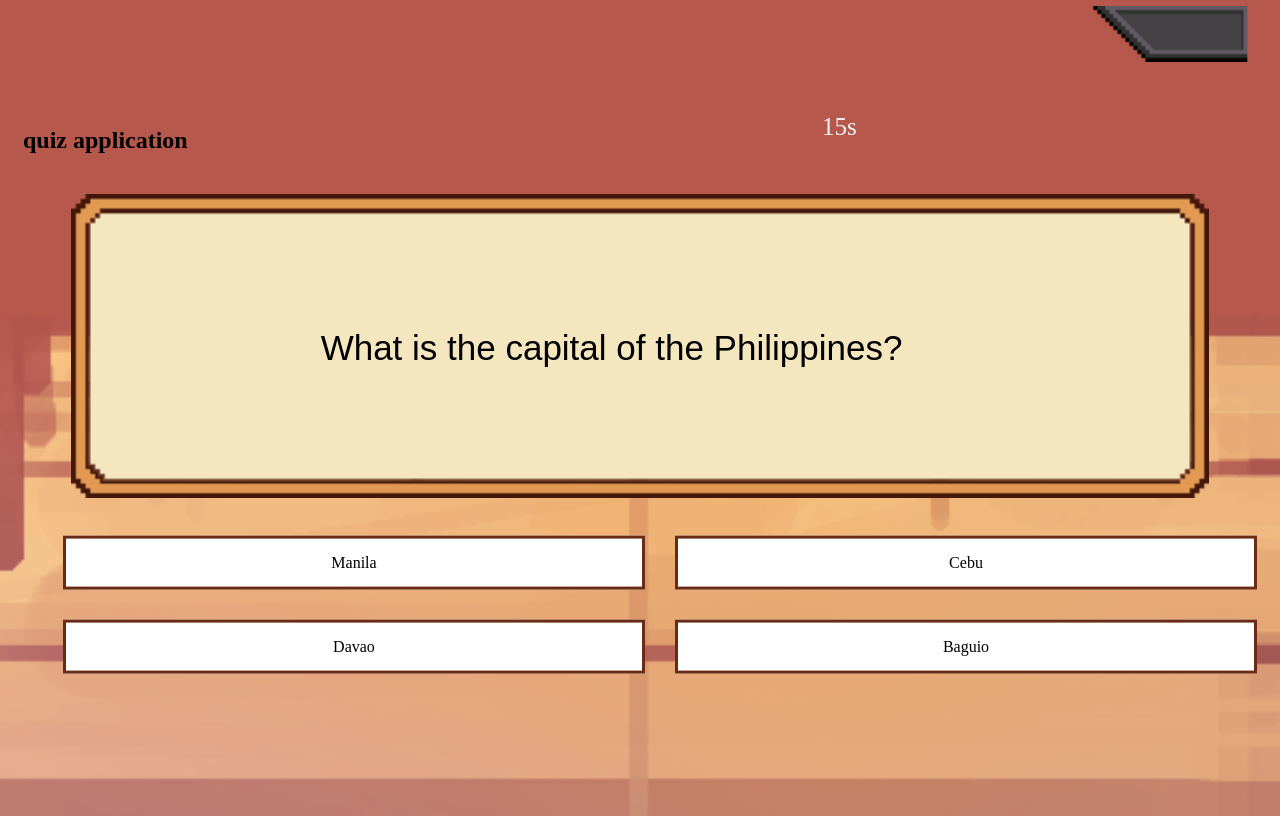
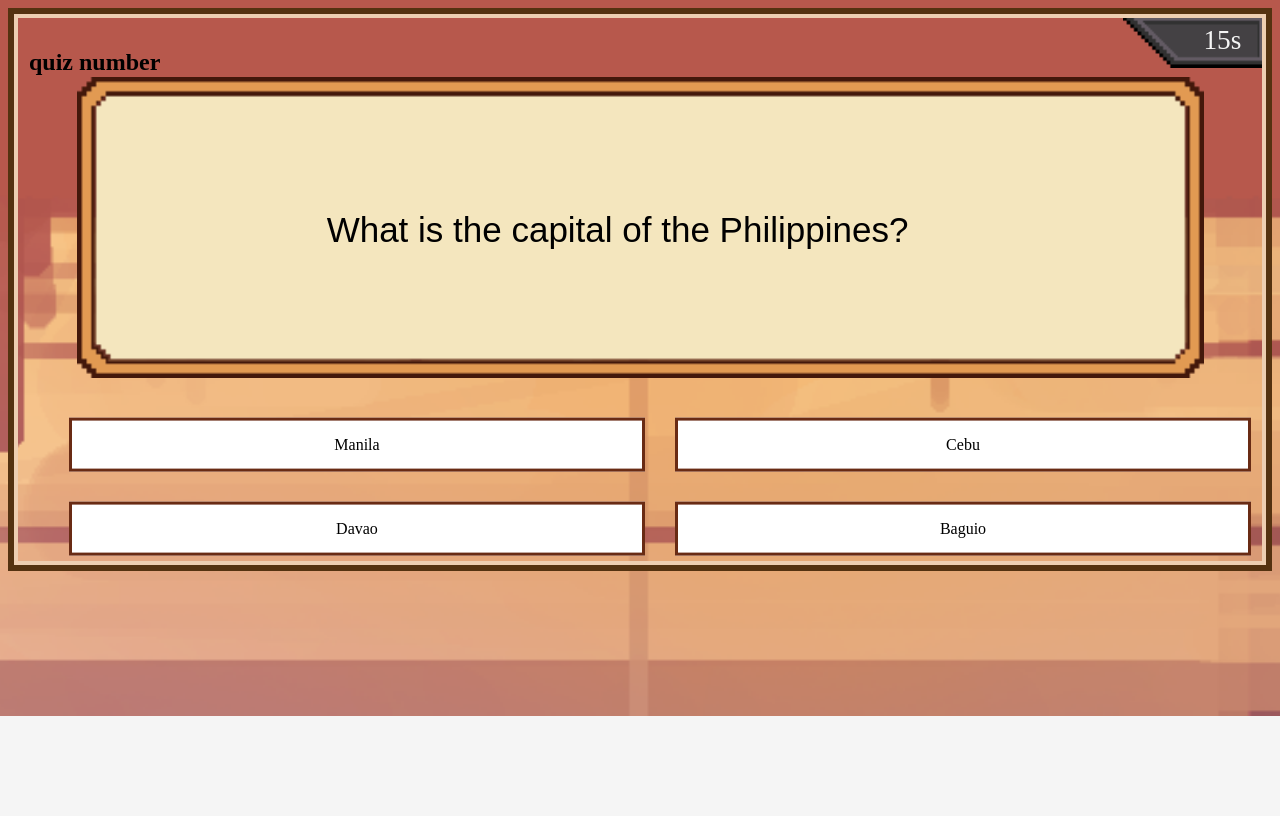
Before and after one commit to manuellevcruz-ship-it/Quiz, a plain HTML site: page index.html in a window 1280 px wide. Drawn offline with Linux system fonts and the light colour scheme; a web font is replaced by a local one.

Commit message:
Add files via upload

```diff
--- a/index.html
+++ b/index.html
@@ -10,8 +10,8 @@
 <body>
 <!-- Quiz Container-->
 <div class="game-container">
-     <div class="quiz-header">
-        <h2 class="quiz-title">quiz application</h2>
+    <div class="quiz-header">
+        <h2 class="quiz-title">quiz number</h2>
 
         <div class="quiz-timer">
             <p class="time-duration">15s</p>
@@ -19,7 +19,7 @@
     </div>
 
     <div class="timer-background">
-        <img src="Pictures/Timer.png" alt="Time" width="200%">
+        <img src="Pictures/Timer.png" alt="Time">
     </div>
 
     <div class="question-box">
--- a/style.css
+++ b/style.css
@@ -1,7 +1,12 @@
-@font-face {
-    font-family: 'Monocraft';
-    src: url('Font/Monocraft.ttc') format('truetype');
-}
+    @font-face {
+        font-family: 'Monocraft';
+        src: url('Font/Monocraft.ttc') format('truetype');
+    }
+    @keyframes pulse {
+        0% { transform: scale(1); }
+        50% { transform: scale(1.1); }
+        100% { transform: scale(1); }
+    }
 
    body {
         font-family: "Arial", sans-serif;
@@ -9,35 +14,36 @@
         display: flex;
         justify-content: center;
         align-items: center;
-        height: 100vh;
         background-image: url(Pictures/School.png);
         background-size: cover;
         background-position: center;
         background-repeat: no-repeat;
     }
 
-    .game-container .timer-background {
-        position: absolute;
-        top: 3%;
-        transform: translate(1390%, -30%);
+    .game-container .timer-background img {
+        position: fixed;       /* stays in the corner */
+        top: 17px;
+        right: 17px;
+        width: 140px;           /* adjust size */
+        height: auto;
         z-index: -1;
     }
 
     .game-container .quiz-header {
         display: flex;
-        align-items: center;
-        transform: translate(0%, -60%);
         font-family: "Monocraft";
         justify-content: space-between;
     }
 
     .game-container .quiz-header .quiz-title {
         justify-content: center;
+        text-align: center;
     }
 
     .game-container .quiz-header .quiz-timer {
-        position: absolute;
-        transform: translate(2300%, -18%);
+        position: fixed;
+        top: 1px;
+        right: 40px;
         font-size: 25px;
         display: flex;
         color: #f5f5f5;
@@ -50,12 +56,20 @@
         background-position: center;
         background-size: 90%;
         background-position-y: 25%;
-        width: 200vh;
-        border: none;
+        border: clamp(3px, 0.8vw, 6px) solid #543210;
+        box-shadow: inset 0 0 0 clamp(2px, 0.5vw, 4px) #edceb1;
+        width: 100%;
+        height: 100%;
         padding: 15px;
-        margin-bottom: 1px;
+        position: relative;
         transition: ease 1s;
     }
+
+    .time-duration {
+        animation: pulse 0.6s infinite;
+    }
+
+
 
     .question-box {
         height: 100px;
@@ -91,8 +105,11 @@
         text-align: center;
         cursor: pointer;
         transition: ease 0.3s;
+        transition: transform 0.3s ease, box-shadow 0.6s ease;
     }
 
     .choice:hover {
-        background: rgb(232, 190, 174)
+        background: rgb(247, 216, 203);
+        transform: translateY(1px);
+        box-shadow: 0 4px 0 #3a1f0f;
     }
```
